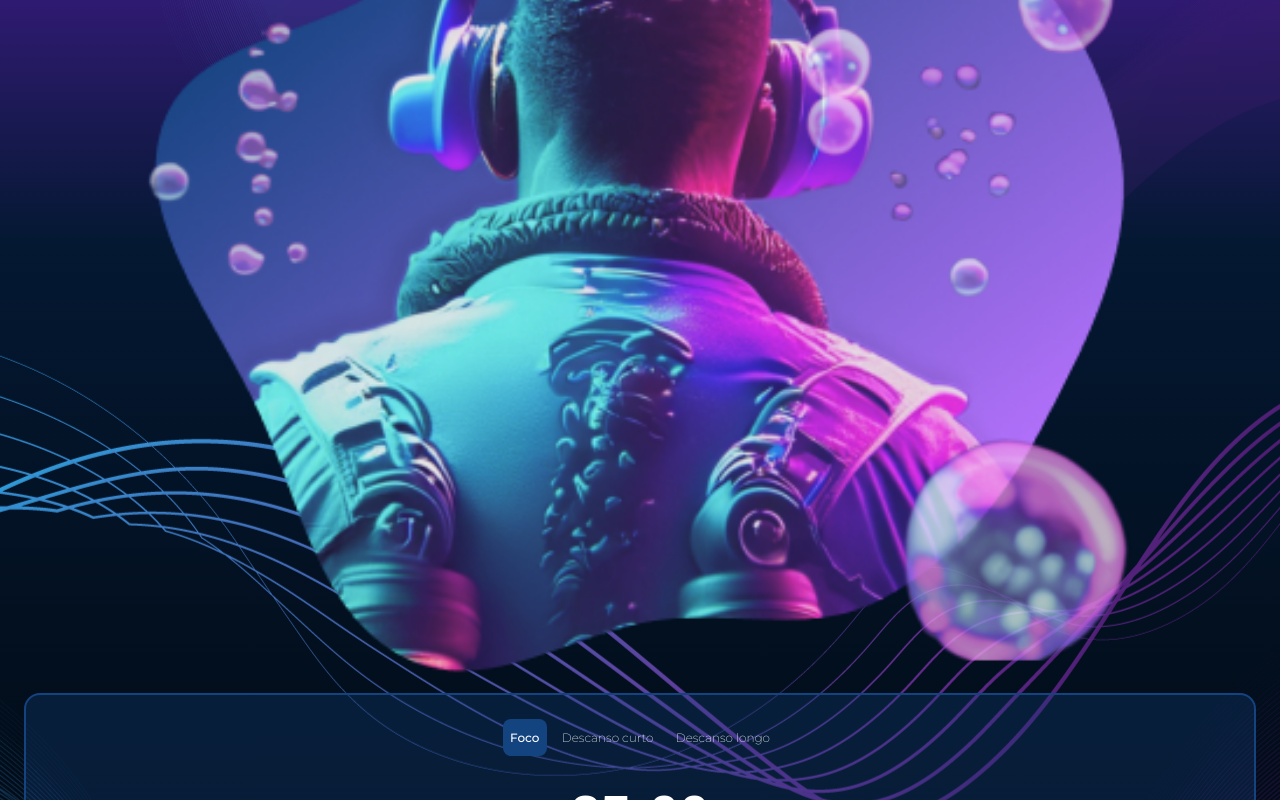
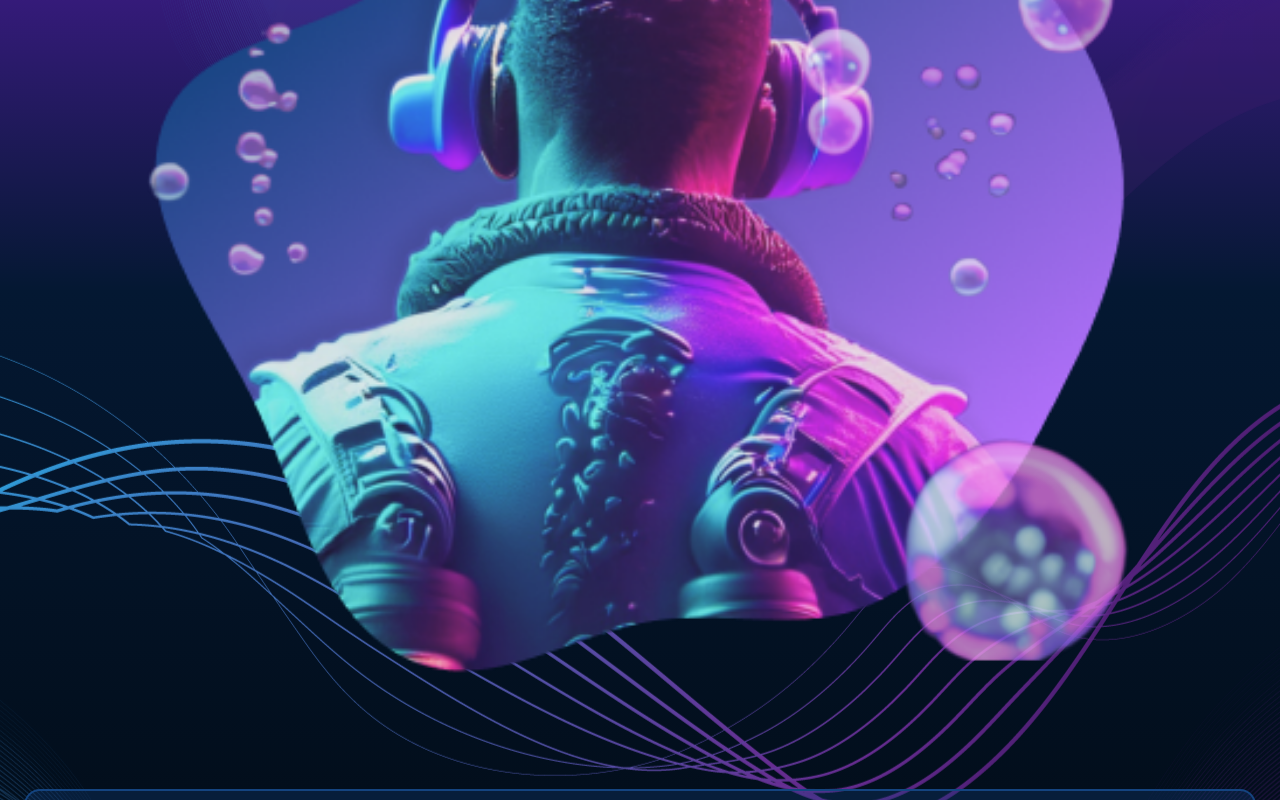
Before and after one commit to danilo-cardoso/alura-fokus, an Angular app: page / in a window 1280 px wide. Shown: the part 517-1317 px from the top of the page. Built offline with nearby package versions, Linux system fonts and the light colour scheme; a web font is replaced by a local one.

Commit message:
criando two-way data binding para alterar background

```diff
--- a/src/app/app.component.css
+++ b/src/app/app.component.css
@@ -1,8 +1,7 @@
-:host {
+.main-container {
   display: inline-block;
   width: 100%;
   height: 100%;
-  background-image: url('../assets/Imagens/Background-linhas.png'), var(--linear-foco);
   padding: 0 1.5rem;
 }
 
@@ -23,6 +22,7 @@ h1 {
   flex-direction: column;
   align-items: center;
   gap: 1.5rem;
+  margin-bottom: 6rem;
 }
 
 .container__content {
--- a/src/app/app.component.html
+++ b/src/app/app.component.html
@@ -1,12 +1,12 @@
-<div class="main-container">
+<div class="main-container" [style.background]="currBg.currColor">
   <h1>
     <img class="logo" src="../assets/Logo e Favicons/Logo.png" alt="Logo Fokus">
   </h1>
   <div class="container">
     <span class="container__content">
-      Otimize sua produtividade,<br/><strong>mergulhe no que importa</strong>
+      {{ currBg.currText }}<br/><strong>{{ currBg.currStrong }}</strong>
     </span>
-    <img class="container__img" src="../assets/Imagens/Imagem foco.png" alt="">
+    <img class="container__img" src="{{ currBg.currImage }}" alt="">
   </div>
-  <app-timer></app-timer>
+  <app-timer [(currBg)]="currBg"></app-timer>
 </div>
--- a/src/app/app.component.ts
+++ b/src/app/app.component.ts
@@ -7,7 +7,14 @@ import { Component } from '@angular/core';
 })
 export class AppComponent {
   title = 'alura-fokus';
-  currImage = '';
-  currText = '';
-  currStrong = '';
+
+  currBg = {
+    currImage: '../assets/Imagens/Imagem foco.png',
+    currText: 'Otimize sua produtividade,',
+    currStrong: 'mergulhe no que importa',
+    currColor: "url('../assets/Imagens/Background-linhas.png'), var(--linear-foco)"
+  }
+
+  constructor() { }
+
 }
--- a/src/app/components/timer/timer.component.css
+++ b/src/app/components/timer/timer.component.css
@@ -20,7 +20,7 @@
 }
 
 .timer-card__buttons button {
-  padding: .7rem 0.45rem;
+  padding: .7rem 0.35rem;
 }
 
 .timer-card__buttons .active {
--- a/src/app/components/timer/timer.component.html
+++ b/src/app/components/timer/timer.component.html
@@ -1,12 +1,12 @@
 <section class="timer-card">
   <div class="timer-card__buttons">
-    <button class="active">
+    <button [ngClass]="active.focus" (click)="bgChange('focus')">
       <span>Foco</span>
     </button>
-    <button class="">
+    <button [ngClass]="active.short" (click)="bgChange('short')">
       <span>Descanso curto</span>
     </button>
-    <button class="">
+    <button [ngClass]="active.long" (click)="bgChange('long')">
       <span>Descanso longo</span>
     </button>
   </div>
--- a/src/app/components/timer/timer.component.ts
+++ b/src/app/components/timer/timer.component.ts
@@ -1,4 +1,4 @@
-import { Component } from '@angular/core';
+import { Component, EventEmitter, Input, Output } from '@angular/core';
 
 @Component({
   selector: 'app-timer',
@@ -7,4 +7,58 @@ import { Component } from '@angular/core';
 })
 export class TimerComponent {
 
+  @Input() currBg =  {
+    currImage: '../assets/Imagens/Imagem foco.png',
+    currText: 'Otimize sua produtividade,',
+    currStrong: 'mergulhe no que importa',
+    currColor: "url('../assets/Imagens/Background-linhas.png'), var(--linear-foco)"
+  };
+
+  @Output() currBgChange = new EventEmitter<{ currImage: string, currText: string, currStrong: string, currColor: string }>()
+
+  active = {
+    focus: 'active',
+    short: '',
+    long: ''
+  };
+
+  bgChange(input: string) {
+
+    switch (input) {
+      case 'focus':
+        this.currBg.currImage = '../assets/Imagens/Imagem foco.png';
+        this.currBg.currText = 'Otimize sua produtividade,';
+        this.currBg.currStrong = 'mergulhe no que importa';
+        this.currBg.currColor = "url('../assets/Imagens/Background-linhas.png'), var(--linear-foco)";
+        this.active.focus = 'active';
+        this.active.short = '';
+        this.active.long = '';
+        break;
+
+      case 'short':
+        this.currBg.currImage = '../assets/Imagens/Imagem descanso curto.png';
+        this.currBg.currText = 'Que tal dar uma respirada?';
+        this.currBg.currStrong = 'Faça uma pausa curta!';
+        this.currBg.currColor = "url('../assets/Imagens/Background-linhas.png'), var(--linear-curto)";
+        this.active.short = 'active';
+        this.active.focus = '';
+        this.active.long = '';
+        break;
+
+      case 'long':
+        this.currBg.currImage = '../assets/Imagens/Imagem descanso longo.png';
+        this.currBg.currText = 'Hora de voltar à superfície.';
+        this.currBg.currStrong = 'Faça uma pausa longa.';
+        this.currBg.currColor = "url('../assets/Imagens/Background-linhas.png'), var(--linear-longo)";
+        this.active.long = 'active';
+        this.active.short = '';
+        this.active.focus = '';
+        break;
+
+      default:
+        break;
+    }
+
+    this.currBgChange.emit(this.currBg);
+  }
 }
```
